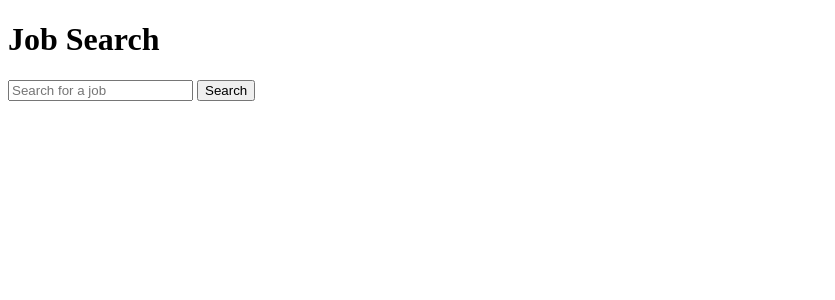
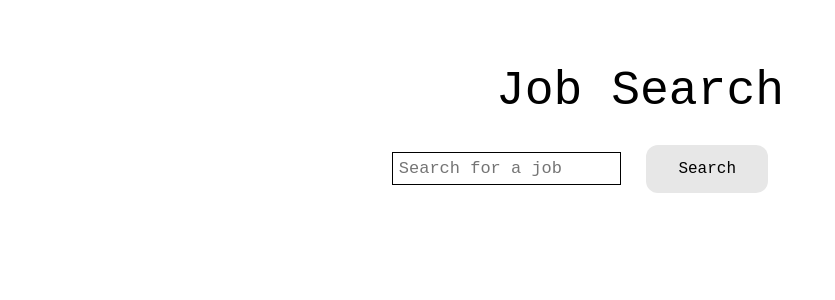
Before and after one commit to Chaemyoung/JobScrapper, a Flask app: page / in a window 1280 px wide. Shown: the top 300 px of the page, without its empty margins (0-835 px from the left). Run offline with Flask 2, Linux system fonts and the light colour scheme.

Commit message:
Update home.html

```diff
--- a/templates/home.html
+++ b/templates/home.html
@@ -3,12 +3,64 @@
     <head>
         <title>Job Search</title>
     </head>
+    <style>
+        * {
+            margin: 0;
+            padding: 0;
+            box-sizing: border-box;
+            font-family: 'Courier New', Courier, monospace;
+        }
 
+        body {
+            position: relative;
+        }
+
+
+        body h1 {
+            font-size: 3rem;
+            font-weight: normal;
+            align-items: center;
+            text-align: center;
+            margin-top: 5%;
+        }
+
+        #searchBox {
+            float: right;
+            right: 40%;
+            position: relative;
+            margin-top: 2%;
+        }
+
+        body input[type=text] {
+            padding: 6px;
+            border: 1px solid;
+            border-color: black;
+            margin-top: 8px;
+            margin-right: 16px;
+            font-size: 17px;display: inline-block;
+        }
+
+        button {
+            font-size: 1rem;
+            background-color: #e7e7e7; /* Green */
+            border-radius: 12px;
+            border: none;
+            color: black;
+            padding: 15px 32px;
+            text-align: center;
+            text-decoration: none;
+            display: inline-block;
+
+        }
+
+    </style>
     <body>
         <h1>Job Search</h1>
         <form action="/report" method="get">
-            <input placeholder='Search for a job' required name="word" />
-            <button>Search</button>
+            <section id="searchBox">
+                <input type = "text" placeholder='Search for a job' required name="word" />
+                <button>Search</button>
+            </section>
         </form>
     </body>
 </html>
```
